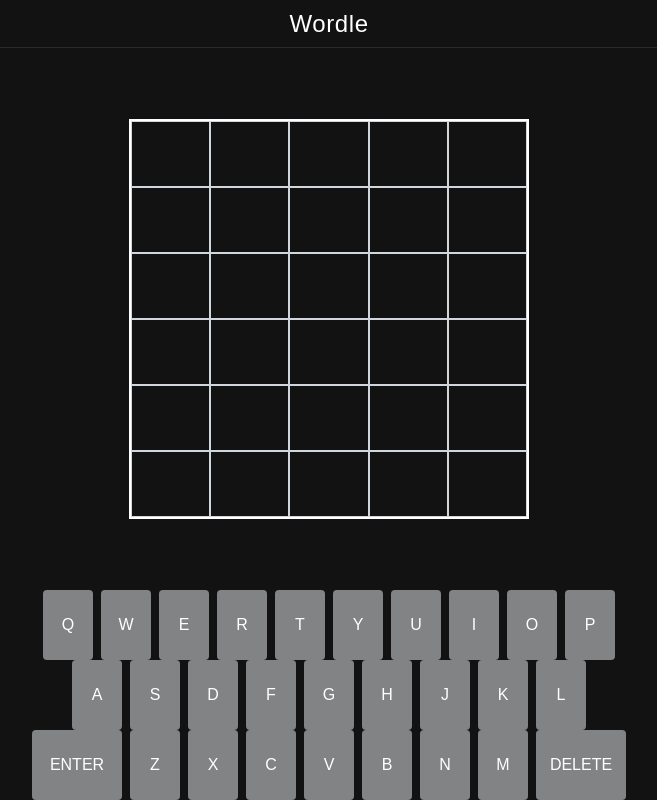
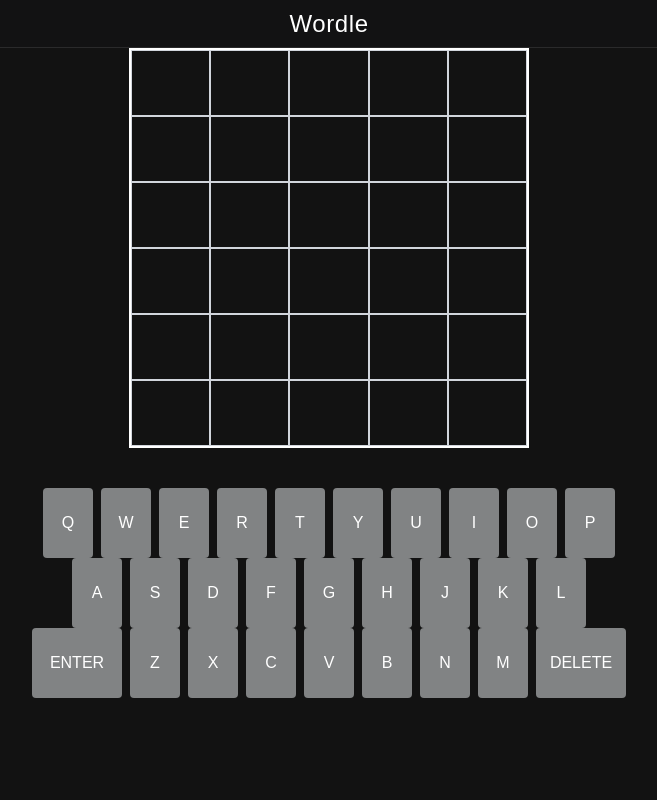
Before and after one commit to adlogics/wrdl-clone, a React (Vite) app: page / in a window 1280 px wide. Shown: the whole page, without its empty margins (311-968 px from the left). Built offline with nearby package versions, Linux system fonts and the light colour scheme; a web font is replaced by a local one.

Commit message:
no major

```diff
--- a/src/App.jsx
+++ b/src/App.jsx
@@ -46,7 +46,7 @@
     }
     if(currAttempt.attempt === 5){
       setGameOver({over:true, guessWord:false});
-      alert(`Game Over! 😢 The word was ${correctWord}`);
+      // alert(`Game Over! 😢 The word was ${correctWord}`);
       return;
     }
     setCurrAttempt({ attempt: currAttempt.attempt + 1, letterPos : 0})
@@ -67,12 +67,11 @@
           <h2 className="tracking-wide text-2xl">Wordle</h2>
         </div>
       </nav>
+
       <AppContext.Provider value={{ board, setBoard, currAttempt, setCurrAttempt, whenDelete, whenEnter, whenSelectLetter, correctWord, setGameOver, gameover }}>
-        <div className="flex-1 flex flex-col items-center justify-center">
+        <div className="flex flex-col items-center justify-start pt-16 gap-10">
           <Board />
-        </div>
-        <div className="mt-10">
-          {gameover.over ? <PlayAgain />:<Keyboard />}
+          {gameover.over ? <PlayAgain /> : <Keyboard />}
         </div>
       </AppContext.Provider>
     </div>
--- a/src/components/PlayAgain.jsx
+++ b/src/components/PlayAgain.jsx
@@ -5,7 +5,7 @@
     const {gameover, correctWord} = useContext(AppContext)
   return (
      <div className="flex flex-col items-center mt-2">
-        <h3>{gameover.guessWord? "You guessed it! 🎉" : `Game Over! 😢 The word was ${correctWord}` }</h3>
+        <h1>{gameover.guessWord? "You guessed it! 🎉" : `Game Over! 😢 The word was ${correctWord}` }</h1>
     </div>
   )
 }
--- a/src/index.css
+++ b/src/index.css
@@ -7,13 +7,7 @@
     padding: 0;
 }
 html,body{
-    width: 100%;
-    height: 100%;
     background-color: #121213;
     color:#F8F8F8;
     font-family: "BBH Sans Bogle", sans-serif;
 }
-
-#big {
-  width: 100px;
-}
```
